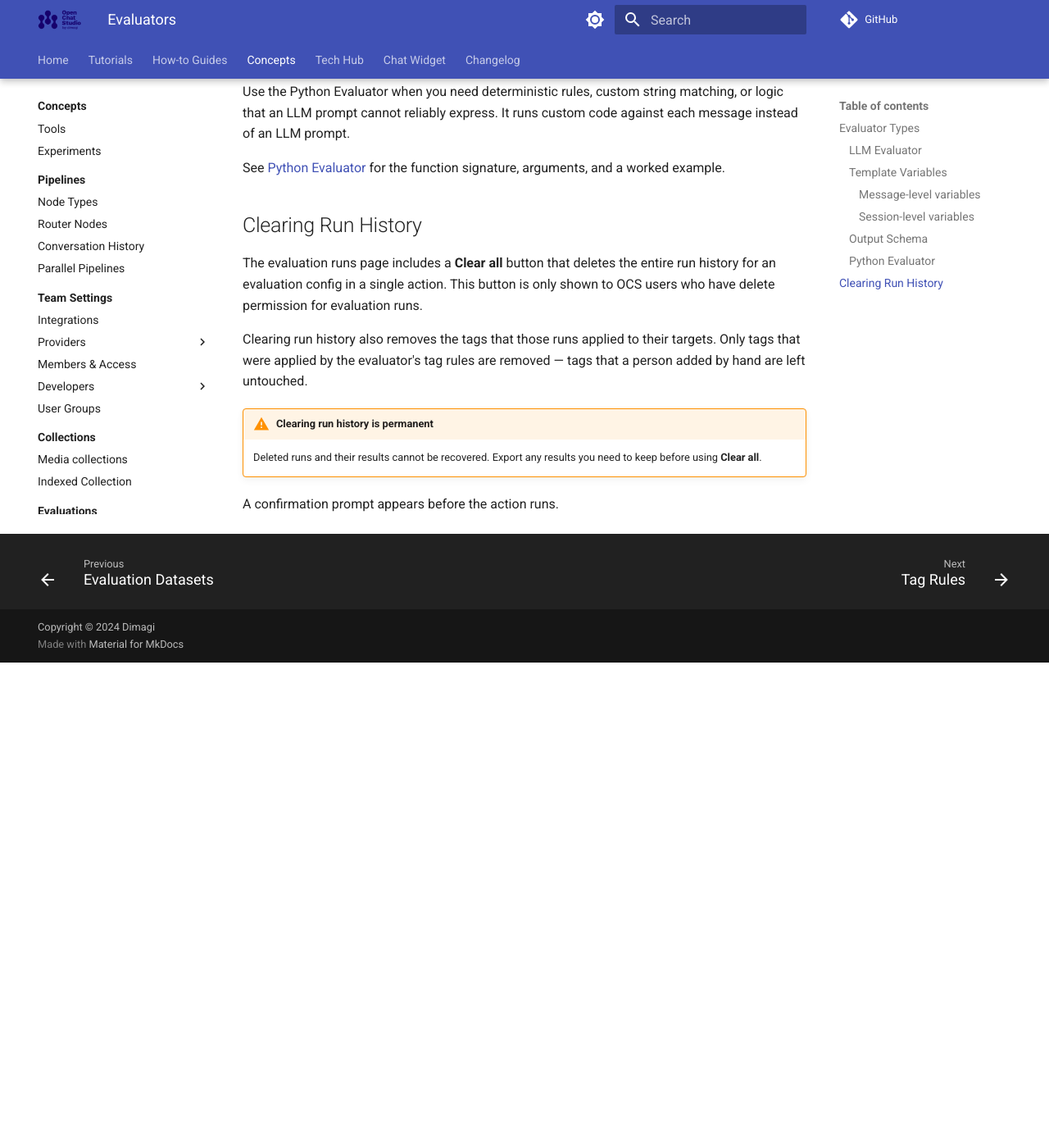
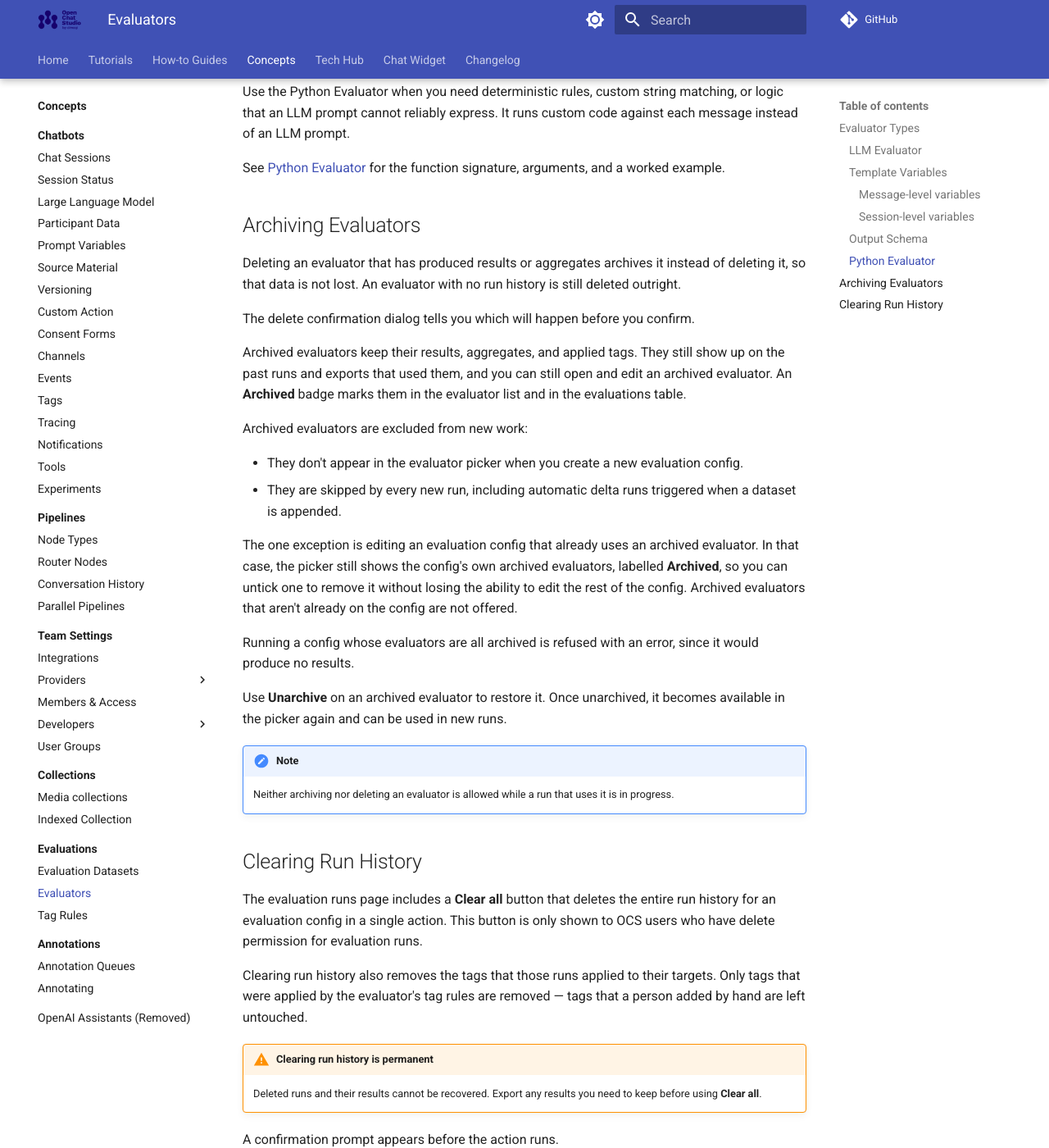
Before and after one commit to dimagi/open-chat-studio-docs, an MkDocs documentation site: the page built from docs/concepts/evaluations/evaluators.md, in a window 1280 px wide and 1400 px high, scrolled down 3245 px. Shown: the whole window at 82% size. Built offline with MkDocs 1.6.1 and Material for MkDocs 9.7.7, drawn with Linux system fonts in a browser that asks for light colours; a script that is not in the unit is left out; comment, search, counter and statistics services are not loaded; before the commit the page ends 4053 px from its top, so only the background shows below that.

Commit message:
update changelog and docs from OCS PR #4525
Co-Authored-By: Claude Opus 5 (1M context) <noreply@anthropic.com>

```diff
--- a/docs/concepts/evaluations/evaluators.md
+++ b/docs/concepts/evaluations/evaluators.md
@@ -92,6 +92,28 @@ Use the Python Evaluator when you need deterministic rules, custom string matchi
 
 See [Python Evaluator](../../tech-hub/evaluations/python_evaluator.md) for the function signature, arguments, and a worked example.
 
+## Archiving Evaluators
+
+Deleting an evaluator that has produced results or aggregates archives it instead of deleting it, so that data is not lost. An evaluator with no run history is still deleted outright.
+
+The delete confirmation dialog tells you which will happen before you confirm.
+
+Archived evaluators keep their results, aggregates, and applied tags. They still show up on the past runs and exports that used them, and you can still open and edit an archived evaluator. An **Archived** badge marks them in the evaluator list and in the evaluations table.
+
+Archived evaluators are excluded from new work:
+
+- They don't appear in the evaluator picker when you create a new evaluation config.
+- They are skipped by every new run, including automatic delta runs triggered when a dataset is appended.
+
+The one exception is editing an evaluation config that already uses an archived evaluator. In that case, the picker still shows the config's own archived evaluators, labelled **Archived**, so you can untick one to remove it without losing the ability to edit the rest of the config. Archived evaluators that aren't already on the config are not offered.
+
+Running a config whose evaluators are all archived is refused with an error, since it would produce no results.
+
+Use **Unarchive** on an archived evaluator to restore it. Once unarchived, it becomes available in the picker again and can be used in new runs.
+
+!!! note
+    Neither archiving nor deleting an evaluator is allowed while a run that uses it is in progress.
+
 ## Clearing Run History
 
 The evaluation runs page includes a **Clear all** button that deletes the entire run history for an evaluation config in a single action. This button is only shown to OCS users who have delete permission for evaluation runs.
```
Also changed, not shown: docs/changelog.md (+2 -0 lines), docs/tech-hub/evaluations/auto_population.md (+2 -0 lines).
